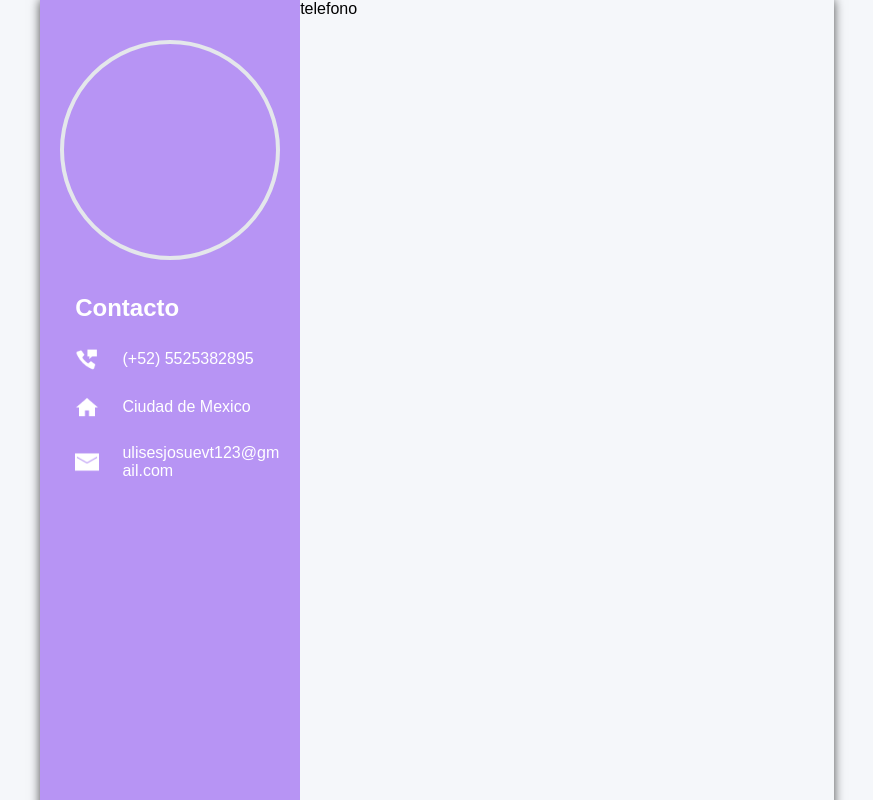
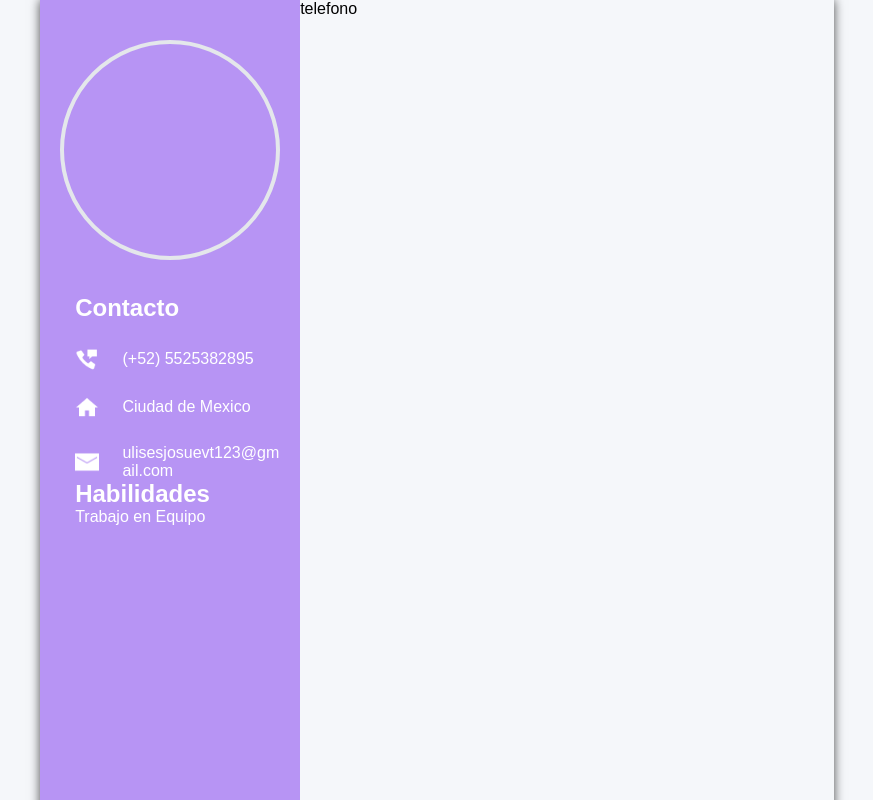
Before and after one commit to JosueVillegas19/8SISCMA2024, a plain HTML site: page Curriculum/Curriculum.html in a window 1280 px wide. Shown: the top 800 px of the page, without its empty margins (203-1076 px from the left). Drawn offline with Linux system fonts and the light colour scheme.

Commit message:
Curriculum

```diff
--- a/Curriculum/Curriculum.html
+++ b/Curriculum/Curriculum.html
@@ -30,6 +30,17 @@
                     <img src="./imagenes/icons8-correo-100.png" alt="" style="width: 50%; height: auto;">
                     <div class="text">ulisesjosuevt123@gmail.com</div>
                 </div>
+            </div>
+
+            <div class="Habilidades">
+                <h2>Habilidades</h2>
+
+                <div>
+                    <p>Trabajo en Equipo</p>
+                    <div>
+
+                    </div>
+                </div>
 
             </div>
 
```
